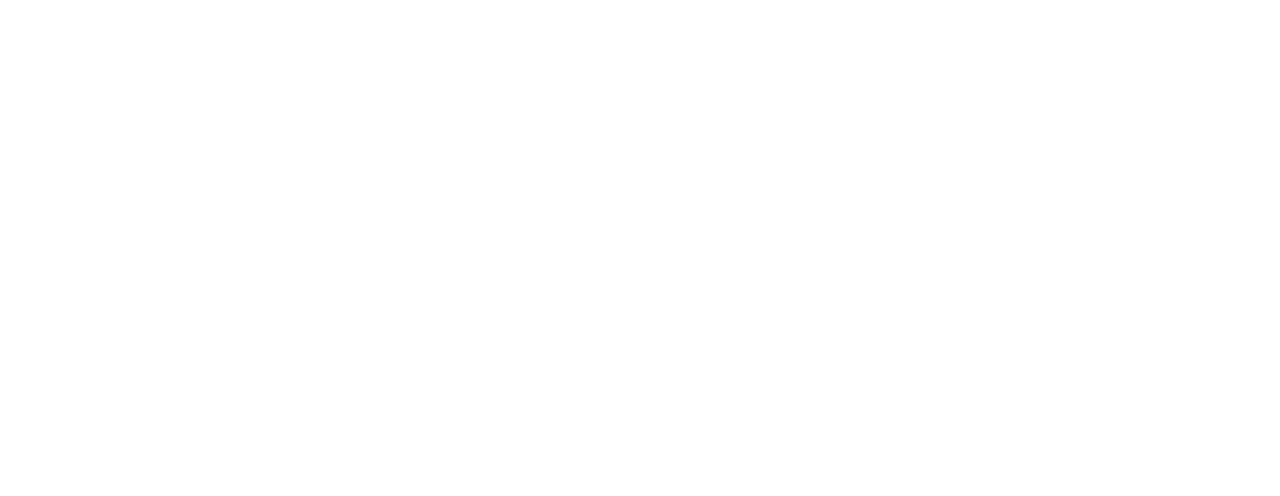
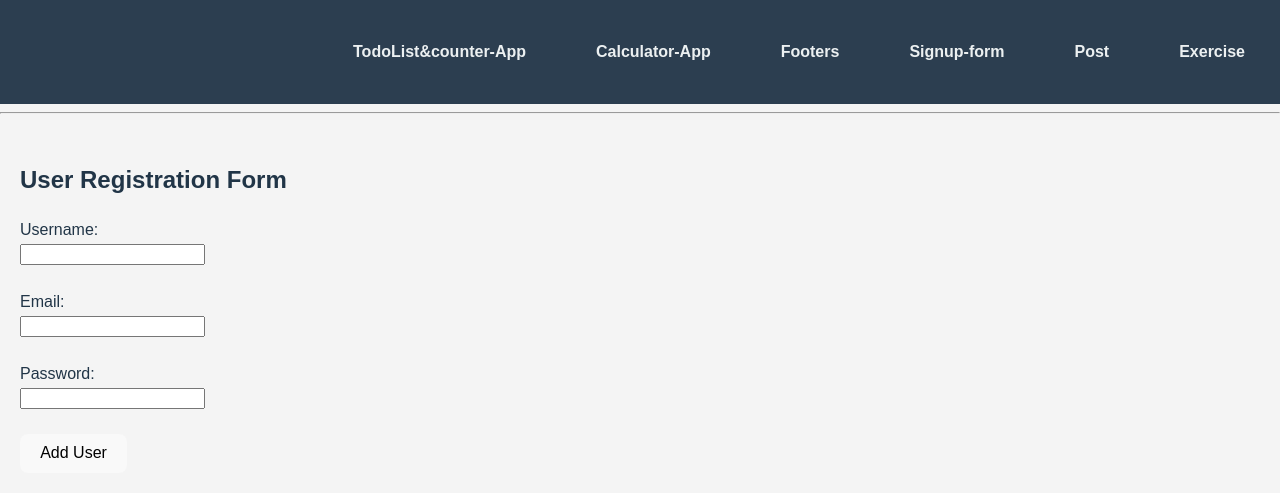
Before and after one commit to Elie-Dev250/React-exercise, a React (Vite) app: page /for in a window 1280 px wide. Before the commit this address had no page. Shown: the top 496 px of the page. Built offline with nearby package versions, Linux system fonts and the light colour scheme.

Commit message:
upated form

```diff
--- a/src/main.jsx
+++ b/src/main.jsx
@@ -17,6 +17,7 @@
 import Fetch from './pages/Fetch';
 import Newform from './pages/Newform';
 import Fetch2 from './pages/Fetch2';
+import Loginpage from './pages/Loginpage';
 
 ReactDOM.createRoot(document.getElementById('root')).render(
   <React.StrictMode>
@@ -36,6 +37,7 @@
           <Route path="/other" element={<Newform/>} />
           <Route path="/fetch" element={<Fetch/>} />
           <Route path="/fetch2" element={<Fetch2/>} />
+          <Route path="/for" element={<Loginpage/>} />
           <Route path="/fetched" element={<Fetching />} />
         </Route>
       </Routes>
--- /dev/null
+++ b/src/pages/Loginpage.jsx
@@ -0,0 +1,73 @@
+import React from 'react'
+import { useState } from 'react'
+
+
+
+
+function Loginpage() {
+const[users,setUsers]=useState([])
+const[formdata,setformdata]=useState({
+    username: '',
+    email: '',
+    password: ""
+})
+
+const handleChange=(e)=>{
+    setformdata({...formdata,[e.target.name]:e.target.value})
+}
+
+const handleSubmit=(e)=>{
+  e.preventDefault()
+  setUsers([...users,formdata])
+  console.log("new user added",formdata)
+  console.log("total users are",[...users,formdata])
+
+
+  setformdata({
+    username: '',
+    email: '',
+    password: ''
+})
+}
+
+
+
+  return (
+    <div style={{ padding: '20px' }}>
+      <h2>User Registration Form</h2>
+
+      <form onSubmit={handleSubmit}>
+        <label>Username:</label><br />
+        <input
+          type="text"
+          name="username"
+          value={formdata.username}
+          onChange={handleChange}
+          required
+        /><br /><br />
+
+        <label>Email:</label><br />
+        <input
+          type="email"
+          name="email"
+          value={formdata.email}
+          onChange={handleChange}
+          required
+        /><br /><br />
+
+        <label>Password:</label><br />
+        <input
+          type="password"
+          name="password"
+          value={formdata.password}
+          onChange={handleChange}
+          required
+        /><br /><br />
+
+        <button type="submit">Add User</button>
+      </form>
+    </div>
+  );
+}
+
+export default Loginpage
--- a/src/pages/Navbars.jsx
+++ b/src/pages/Navbars.jsx
@@ -11,6 +11,8 @@
         <Link to="/other">Others</Link>
         <Link to="/fetch2">Fetch2</Link>
         <Link to="/fetched">API 2</Link>
+        <Link to="/for">FORMS</Link>
+
 
 
       </nav>
```
